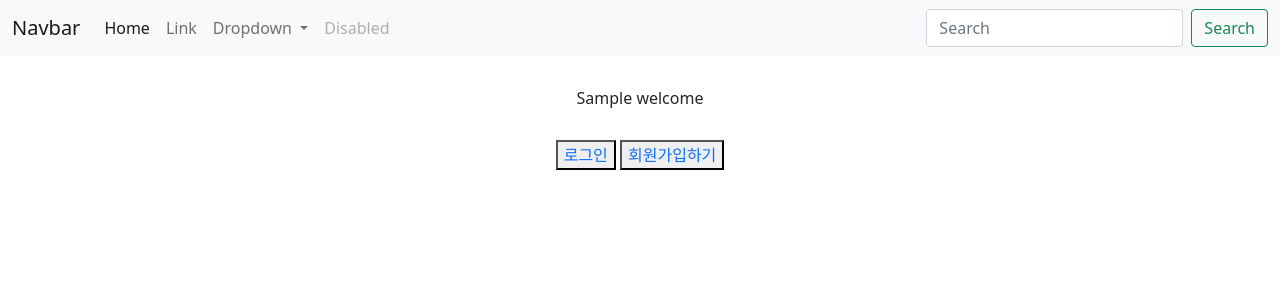
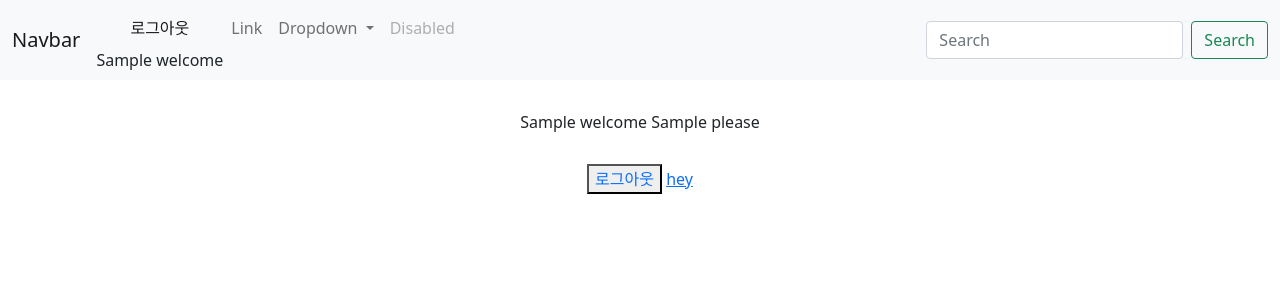
Before and after one commit to Jin409/movierepository, a Django app: template movie/main/templates/home.html in a window 1280 px wide. Shown: the top 300 px of the page. Run offline with Django 4.2, Linux system fonts and the light colour scheme; the template is opened without the code that fills it: most values are stand-ins (such as "Sample title", 1, 10 or a date in 2020).

Commit message:
(feat)내브바로그인로그아웃 회원 구분

```diff
--- /dev/null
+++ b/movie/main/templates/detail.html
@@ -0,0 +1,3 @@
+{%extends 'base.html' %}
+{% block content%}
+{% endblock %}
--- a/movie/main/templates/home.html
+++ b/movie/main/templates/home.html
@@ -2,15 +2,16 @@
 {% block content%}
 <div style="padding:30px;">
 {{welcome}}
+{{please}}
 </div>
 
-    {% if user_id %}
+    {% if welcome %}
     <button ><a style="text-decoration-line:none;"href="{% url 'user:logout' %}"> 로그아웃</a></button>
     {% endif %}
-    {% if not user_id %}
+    {% if not welcome %}
     <button ><a style="text-decoration-line:none;"href="{% url 'user:login' %}"> 로그인</a></button>
     <button ><a style="text-decoration-line:none;"href="{% url 'user:signup' %}"> 회원가입하기</a></button>
     {% endif %}
-
+<a href="{% url 'main:detail'%}">hey</a>
 
 {% endblock %}
--- a/movie/movie/templates/base.html
+++ b/movie/movie/templates/base.html
@@ -23,7 +23,18 @@
         <div class="collapse navbar-collapse" id="navbarSupportedContent">
           <ul class="navbar-nav me-auto mb-2 mb-lg-0">
             <li class="nav-item">
-              <a class="nav-link active" aria-current="page" href="#">Home</a>
+              {% comment %} 로그인 / 로그아웃 / 회원가입버튼 {% endcomment %}
+              {% if welcome %}
+              <a class="nav-link active" aria-current="page" href="{% url 'user:logout' %}">로그아웃</a>
+              {{welcome}}
+    {% endif %}
+    {% if not welcome %}
+    {{please}}
+    <a class="nav-link active" aria-current="page" href="{% url 'user:login' %}">로그인</a>
+    <a class="nav-link active" aria-current="page" href="{% url 'user:signup' %}">회원가입</a>
+
+    {% endif %}
+
             </li>
             <li class="nav-item">
               <a class="nav-link" href="#">Link</a>
```
Also changed, not shown: movie/main/views.py (+21 -2 lines), movie/db.sqlite3.
